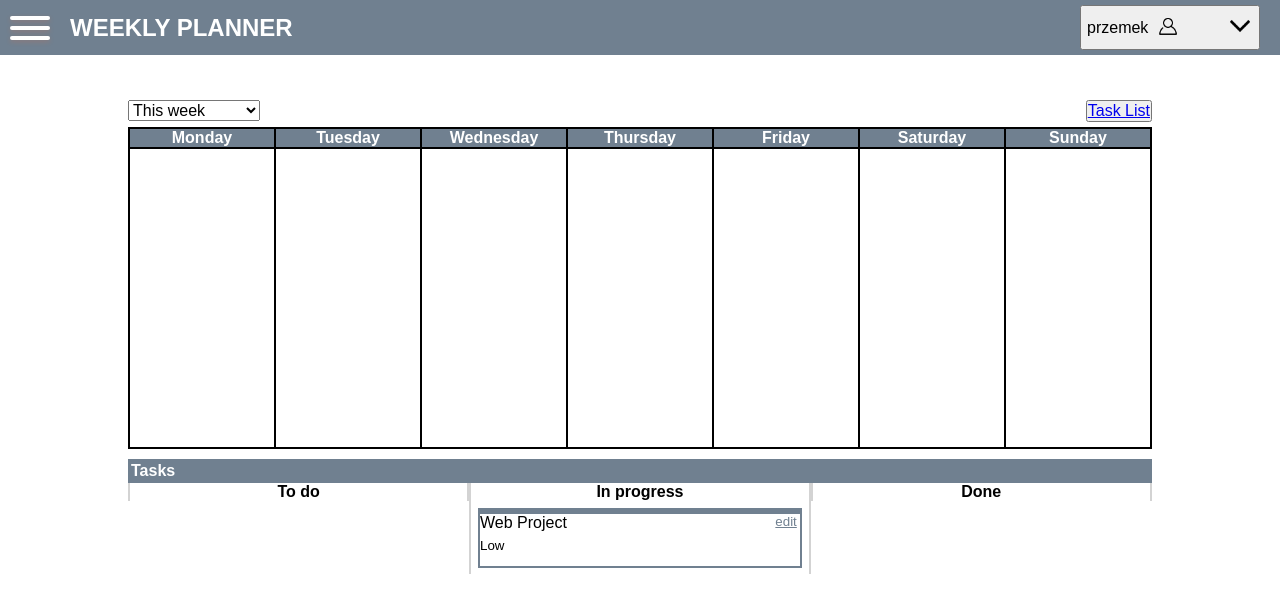
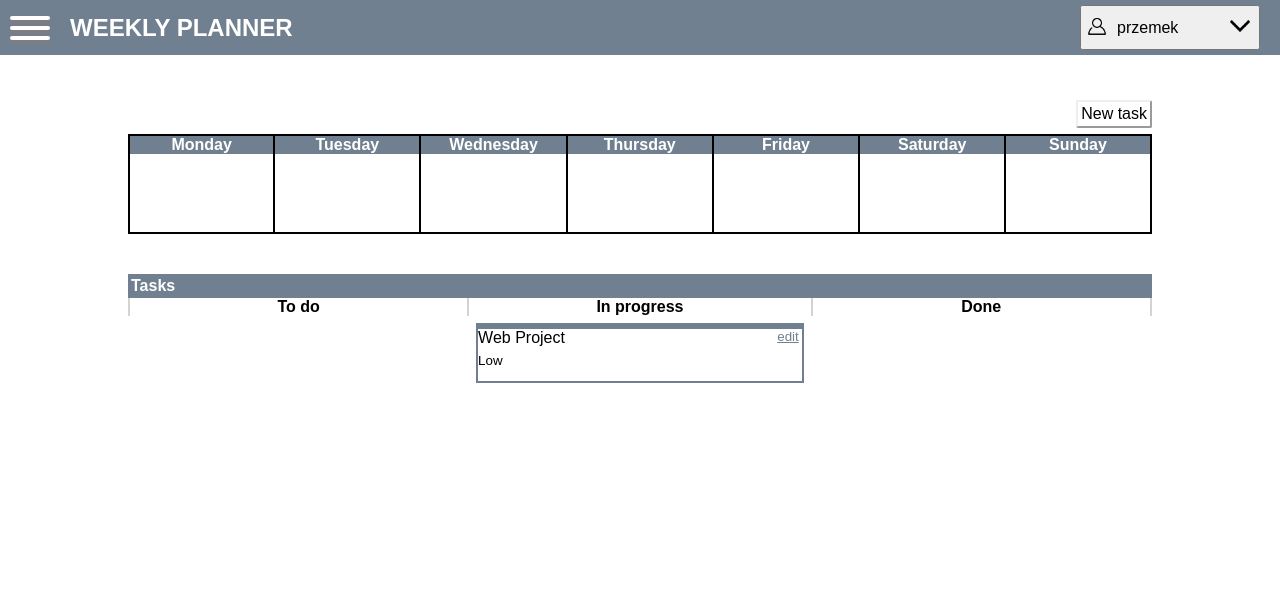
Before and after one commit to przemekolender/WeeklyPlanner, a Django app: page /team/1/ in a window 1280 px wide. Shown: the top 613 px of the page. Run offline with Django 4.2, Linux system fonts and the light colour scheme; a user stored in the database is signed in; data comes from the database, SQL or seed files in the repository; both versions use the stored data as it was after the commit; lists and menus that the app fills with data are empty.

Commit message:
mobile view

```diff
--- a/WP/models.py
+++ b/WP/models.py
@@ -1,9 +1,5 @@
 from django.db import models
 from django.contrib.auth.models import User
-from django import forms
-
-# Create your models here.
-from django.http import request
 
 
 class UserData(models.Model):
--- a/WP/static/css/styles.css
+++ b/WP/static/css/styles.css
@@ -1,3 +1,7 @@
+@viewport {
+    zoom: 1.0;
+}
+
 *{
     box-sizing: border-box;
     margin: 0;
@@ -253,6 +276,7 @@ h3{
     background-color: slategrey;
     padding: 3px;
     color: white;
+    margin-top: 20px;
 }
 
 /* ---------- new task ------------------------------------------------------------------------- */
@@ -311,6 +335,12 @@ input.newTaskForm{
 #close{
     left: 5%;
 
+}
+
+#openNewTaskForm{
+    float: right;
+    display:block;
+    position:relative;
 }
 
 .buttons{
@@ -429,7 +459,67 @@ body.forms{
     margin-bottom: 10px;
 }
 
-/* ---------- tabela --------------------------------------------------------------------------- */
+@media screen and (max-width: 900px) {
+    .newTaskForm{
+        width: 70%;
+        height: 70%;
+    }
+}
+
+@media screen and (max-width: 600px) {
+    .newTaskForm{
+        width: 90%;
+        height: 65%;
+    }
+
+    #myFormLog{
+      height: 45%;
+    }
+
+    #myFormReg{
+        height: 60%;
+}
+}
+
+/* ---------- tabel --------------------------------------------------------------------------- */
+
+.eventSection{
+    align-items: center;
+    margin-bottom: 20px;
+    margin-top: 3px;
+}
+
+.eventSectionSpan{
+    border-style: double;
+    border-color: black;
+    border-width: 2px;
+    height: 100px;
+    width: 14.28%;
+    border-collapse: collapse;
+    display: block;
+    float: left;
+    flex-direction: column;
+    flex-grow: 1;
+    padding-top: 0;
+    border-right-width: 1px;
+    border-left-width: 1px ;
+    margin-top: 3px;
+
+}
+
+h5.day{
+    background-color: slategrey;
+    margin-top: 0;
+    color: white;
+}
+
+#leftEvent{
+    border-left-width: 2px;
+}
+
+#rightEvent{
+    border-right-width: 2px;
+}
 
 
 .weekView{
@@ -444,7 +534,7 @@ td.weekView {
     border-style: double;
     border-color: black;
     border-width: 2px;
-    height: 300px;
+    height: 100px;
     width: 14.28%;
     border-collapse: collapse;
 }
@@ -474,6 +583,10 @@ div.taskSection{
     flex-grow: 1;
     border-left: 2px solid lightgrey;
     border-right: 2px solid lightgrey;
+}
+
+#middle{
+    border: none;
 }
 
 h5{
--- a/WP/static/js/script.js
+++ b/WP/static/js/script.js
@@ -3,6 +3,7 @@ function showMenu(){
     var img = document.getElementById("arrow1");
     img.style.transform = "rotate(180deg)";
 }
+
 
 window.onclick = function(event){
     if (!event.target.matches('.dropdownButton')){
@@ -12,8 +13,8 @@ window.onclick = function(event){
             var openDropdown = dropdowns[i];
             if (openDropdown.classList.contains('show')){
                 openDropdown.classList.remove('show');
-            };
-        };
+            }
+        }
         var img = document.getElementById("arrow1");
         img.style.transform =  "";
     }
@@ -71,7 +72,7 @@ smallTasks.forEach(smallTask =>{
 containers.forEach(container => {
     container.addEventListener("dragover", e => {
         e.preventDefault()
-        const afterElement = getDragAfterElement(container, e.clienyY);
+        const afterElement = getDragAfterElement(container, e.clientY);
         const drag = document.querySelector(".smallTaskDragging");
         if(afterElement == null){
             container.appendChild(drag)
@@ -143,14 +144,14 @@ for (i = 0; i < dropdown.length; i++) {
 
 // ---------- switch between logging and registaration ----------------------------------------- */
 
-function switchToLog(){
-    //document.getElementById("log").style.backgroundColor = "slategrey";
-    //document.getElementById("reg").style.backgroundColor = "black";
-    //document.getElementById("myForm").style.height = "50%";
-}
-
-function switchToReg(){
-    //document.getElementById("log").style.backgroundColor = "black";
-    //document.getElementById("reg").style.backgroundColor = "slategrey";
-    //document.getElementById("myForm").style.height = "70%";
-}
+// function switchToLog(){
+//     document.getElementById("log").style.backgroundColor = "slategrey";
+//     document.getElementById("reg").style.backgroundColor = "black";
+//     document.getElementById("myForm").style.height = "50%";
+// }
+//
+// function switchToReg(){
+//     document.getElementById("log").style.backgroundColor = "black";
+//     document.getElementById("reg").style.backgroundColor = "slategrey";
+//     document.getElementById("myForm").style.height = "70%";
+// }
--- a/WP/templates/WP/base.html
+++ b/WP/templates/WP/base.html
@@ -7,6 +7,7 @@
     {% load static %}
     <link rel="stylesheet" href="{% static 'css/styles.css' %}">
     X-Content-Type-Options: nosniff
+    <meta name="viewport" content="width=device-width, initial-scale=1.0">
 </head>
     <body>
 
@@ -23,9 +24,9 @@
 
             <span class="dropown">
                 <button onclick="showMenu()" class="dropdownButton" id="dropdownBut">
-                    <span>{{ request.user }}</span>
-                    <span><img src="{% static 'media/prof.png' %}"></span>
-                    <span><img src="{% static 'media/arrow.png' %}" id="arrow1"></span>
+                    <span><img src="{% static 'media/prof.png' %}" alt=""></span>
+                    <span id="buttonUsername">{{ request.user }}</span>
+                    <span><img src="{% static 'media/arrow.png' %}" id="arrow1" alt=""></span>
                 </button>
                 <div id="myProfileDropdown" class="dropdownMenu">
                     <a href="" class="dropdownMenu">My profile</a>
--- a/WP/templates/WP/home.html
+++ b/WP/templates/WP/home.html
@@ -26,48 +26,48 @@
 
                 <!-- buttons -->
                 <div>
+                    <!--
                     <select id="pname">
                         <option value="1">Previous week</option>
                         <option value="2" selected="selected">This week</option>
                         <option value="3">Next week</option>
                         <option value="4">Next next week</option>
                     </select>
-                    <button class="newTask" id="newTaskFrom" onclick="openNewTaksWindow()">
-                        <a href="{% url 'newtask' %}">Task List</a>
-                    </button>
+                    -->
+                    <a href="{% url 'newtask' %}" class="buttons" id="openNewTaskForm">New task</a>
 
 
                 </div>
 
                 <!-- Week view table -->
-                <div>
-                    <table class="weekView">
-                        <tr class="weekView">
-                            <th class="weekView">Monday</th>
-                            <th class="weekView">Tuesday</th>
-                            <th class="weekView">Wednesday</th>
-                            <th class="weekView">Thursday</th>
-                            <th class="weekView">Friday</th>
-                            <th class="weekView">Saturday</th>
-                            <th class="weekView">Sunday</th>
-                        </tr>
-                        <tr class="weekView">
-                            <td class="weekView"></td>
-                            <td class="weekView"></td>
-                            <td class="weekView"></td>
-                            <td class="weekView"></td>
-                            <td class="weekView"></td>
-                            <td class="weekView"></td>
-                            <td class="weekView"></td>
-                        </tr>
-
-                    </table>
+                <div class="eventSection">
+                    <span class="eventSectionSpan" id="leftEvent">
+                        <h5 class="day">Monday</h5>
+                    </span>
+                    <span class="eventSectionSpan">
+                        <h5 class="day">Tuesday</h5>
+                    </span>
+                    <span class="eventSectionSpan">
+                        <h5 class="day">Wednesday</h5>
+                    </span>
+                    <span class="eventSectionSpan">
+                        <h5 class="day">Thursday</h5>
+                    </span>
+                    <span class="eventSectionSpan">
+                        <h5 class="day">Friday</h5>
+                    </span>
+                    <span class="eventSectionSpan">
+                        <h5 class="day">Saturday</h5>
+                    </span>
+                    <span class="eventSectionSpan" id="rightEvent">
+                        <h5 class="day">Sunday</h5>
+                    </span>
+                </div>
 
                 <!-- Place for tasks -->
-                </div>
                 <h3>Tasks</h3>
                 <div class="taskSection">
-                    <span class="taskSectionSpan">
+                    <span class="taskSectionSpan" id="todo">
                         <h5>To do</h5>
 
                             {% for i in todo %}
@@ -81,7 +81,7 @@
                             {% endfor %}
 
                     </span>
-                    <span class="taskSectionSpan">
+                    <span class="taskSectionSpan" id="middle">
                         <h5>In progress</h5>
                             {% for i in inProgress %}
 
@@ -93,7 +93,7 @@
 
                             {% endfor %}
                     </span>
-                    <span class="taskSectionSpan">
+                    <span class="taskSectionSpan" id="done">
                         <h5>Done</h5>
 
                             {% for i in done %}
--- a/WP/templates/WP/login.html
+++ b/WP/templates/WP/login.html
@@ -31,7 +31,7 @@
                     <td>
                         <label for="password" class="popupTitles">Password</label>
                         <br>
-                    <input type="text" name="password" required id="password">
+                        <input type="password" name="password" required id="password">
                         <br>
                     </td>
                 </tr>
--- a/WP/views.py
+++ b/WP/views.py
@@ -2,18 +2,15 @@ from django.shortcuts import render, redirect
 from django.http import HttpResponse
 from .models import *
 from .forms import *
-from django.contrib.auth.forms import UserCreationForm
 from django.contrib import messages
 from django.contrib.auth import authenticate, login, logout
 from django.contrib.auth.decorators import login_required
 from .decoratots import *
 
-# Create your views here.
 
 @login_required(login_url='login')
 def home(request):
     tasks = request.user.userdata.task_set.all()
-    # user = UserData.objects.get(id=pk)
 
     todo = tasks.filter(status='To do')
     inProgress = tasks.filter(status='In progress')
@@ -24,12 +21,13 @@ def home(request):
     context = {'team': team, 'todo': todo, 'inProgress': inProgress, 'done': done, 'teams': teams}
     return render(request, 'WP/home.html', context=context)
 
+
 def newTask(request):
 
     form = TaskForm()
     if request.method == 'POST':
         form = TaskForm(request.POST)
-        #form.fields['user'] = request.user
+
         if form.is_valid():
             saving = form.save(commit=False)
             saving.user = request.user.userdata
@@ -37,7 +35,7 @@ def newTask(request):
             form.save()
             return redirect('/')
 
-    teams = Teams.objects.all()
+    teams = Teams.objects.filter(users=request.user.id)
     context = {'form': form, 'teams': teams}
 
     return render(request, 'WP/newTask.html', context=context)
@@ -45,12 +43,16 @@ def newTask(request):
 
 @login_required(login_url='login')
 def backlog(request):
-    return render(request, 'WP/backlog.html')
+    teams = Teams.objects.filter(users=request.user.id)
+    context = {'teams': teams}
+    return render(request, 'WP/backlog.html', context=context)
 
 
 @login_required(login_url='login')
 def report(request):
-    return render(request, 'WP/report.html')
+    teams = Teams.objects.filter(users=request.user.id)
+    context={'teams': teams}
+    return render(request, 'WP/report.html', context=context)
 
 
 @login_required(login_url='login')
@@ -61,24 +63,10 @@ def team(request, pk):
     inProgress = team.task_set.filter(status='In progess')
     done = team.task_set.filter(status='Done')
 
-    teams = Teams.objects.all()
+    teams = Teams.objects.filter(users=request.user.id)
 
-    context = {'team' : team, 'todo' : todo, 'inProgress': inProgress, 'done': done, 'teams' : teams}
+    context = {'team': team, 'todo': todo, 'inProgress': inProgress, 'done': done, 'teams': teams}
     return render(request, 'WP/home.html', context=context)
-
-# @login_required(login_url='login')
-# def userPage(request):
-#     tasks = request.user.userdata.task_set.all()
-#     # user = UserData.objects.get(id=pk)
-#
-#     todo = tasks.filter(taskStatus='To do')
-#     inProgress = tasks.filter(taskStatus='In progess')
-#     done = tasks.filter(taskStatus='Done')
-#
-#     teams = Teams.objects.all()
-#
-#     context = {'team' : team, 'todo' : todo, 'inProgress': inProgress, 'done': done, 'teams' : teams}
-#     return render(request, 'WP/home.html', context=context)
 
 
 @login_required(login_url='login')
@@ -95,10 +83,11 @@ def updateTask(request, pk):
             saving.save()
             form.save()
             return redirect('/')
-    teams = Teams.objects.all()
 
-    context = {'form': form, 'teams' : teams}
+    teams = Teams.objects.filter(users=request.user.id)
+    context = {'form': form, 'teams': teams}
     return render(request, 'WP/newTask.html', context=context)
+
 
 @unauthenticated_user
 def register(request):
@@ -121,6 +110,7 @@ def register(request):
     context = {'reg': reg}
     return render(request, 'WP/register.html', context=context)
 
+
 @unauthenticated_user
 def logIn(request):
     if request.method == "POST":
@@ -137,6 +127,7 @@ def logIn(request):
     context = {}
     return render(request, 'WP/login.html', context=context)
 
+
 def logOut(request):
     logout(request)
     return redirect('login')
```
Also changed, not shown: other parts of WP/static/css/styles.css (+55 -6 lines), WP/forms.py (+0 -7 lines), db.sqlite3. Lines whose indentation alone changed are shown as unchanged.
